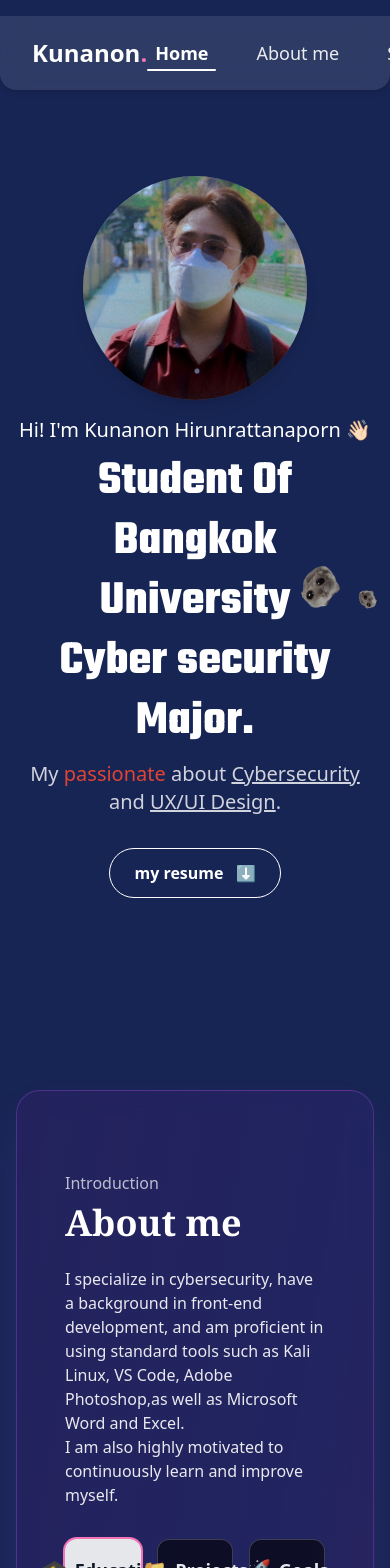
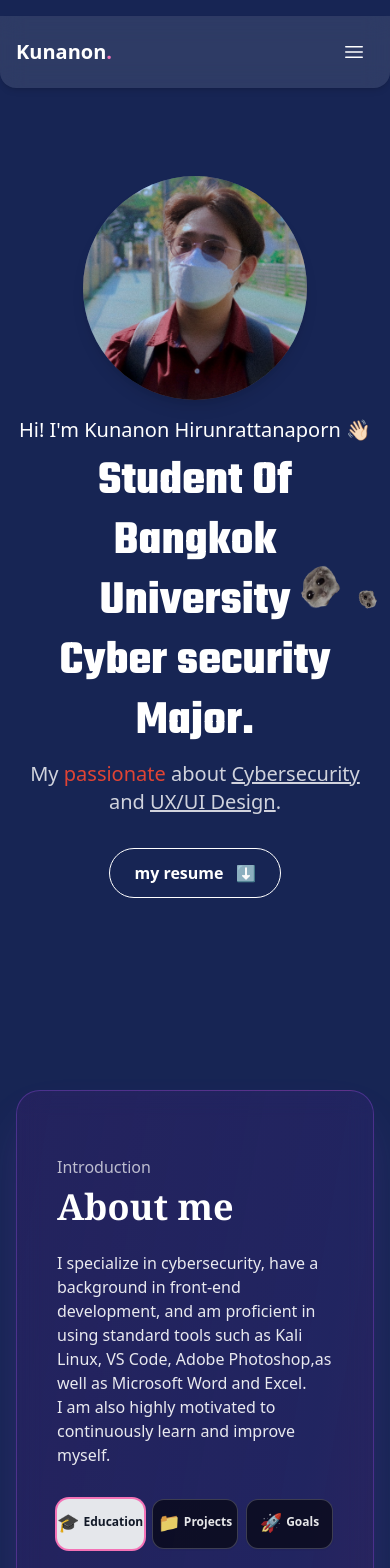
Before and after one commit to KaNoMPoND/KaNoMPoND.github.io, a React (Vite) app: page / in a window 390 px wide. Shown: the top 1568 px of the page. Built offline with nearby package versions, Linux system fonts and the light colour scheme.

Commit message:
Responsive edit

```diff
--- a/src/AboutMe.tsx
+++ b/src/AboutMe.tsx
@@ -44,8 +44,8 @@ const AboutMe = () => {
   const [hoveredGoal, setHoveredGoal] = useState<number | null>(null);
 
   return (
-    <div className="min-h-[60vh] flex flex-col items-center justify-center px-4 py-12 text-white">
-      <div className="max-w-4xl w-full flex flex-col md:flex-row items-stretch gap-16">
+    <div className="min-h-[60vh] flex flex-col items-center justify-center px-2 sm:px-4 py-8 sm:py-12 text-white">
+      <div className="max-w-4xl w-full flex flex-col md:flex-row items-stretch gap-8 md:gap-16">
         {/* Left: Content */}
         <div className="flex-1 flex flex-col justify-center items-start h-full min-h-[32rem]">
           <div className="mb-2 text-white/70">Introduction</div>
@@ -55,9 +55,9 @@ const AboutMe = () => {
           and am proficient in using standard tools such as Kali Linux, VS Code, Adobe Photoshop,as well as Microsoft Word and Excel.
           <br />I am also highly motivated to continuously learn and improve myself.
           </p>
-          <div className="grid grid-cols-3 gap-4 mb-8 w-full">
+          <div className="grid grid-cols-3 gap-2 sm:gap-4 mb-8 w-full">
             <button
-              className={`flex flex-col items-center w-full p-4 font-semibold text-lg rounded-xl border shadow-sm transition-all duration-200 focus:outline-none
+              className={`flex flex-col items-center w-full p-2 sm:p-4 font-semibold text-sm sm:text-lg rounded-xl border shadow-sm transition-all duration-200 focus:outline-none
                 ${activeTab === 'education'
                   ? 'bg-gray-200 text-gray-900 ring-2 ring-pink-400 border-transparent'
                   : 'bg-black/60 text-white/90 border-white/20 hover:bg-gray-700 hover:text-pink-300 hover:scale-105'}
@@ -65,13 +65,13 @@ const AboutMe = () => {
               style={{ cursor: 'pointer' }}
               onClick={() => setActiveTab('education')}
             >
-              <div className="flex items-center gap-2 mb-2">
-                <span className="text-xl">🎓</span>
-                <span>Education</span>
+              <div className="flex items-center gap-1 sm:gap-2 mb-1 sm:mb-2">
+                <span className="text-lg sm:text-xl">🎓</span>
+                <span className="text-xs sm:text-base">Education</span>
               </div>
             </button>
             <button
-              className={`flex flex-col items-center w-full p-4 font-semibold text-lg rounded-xl border shadow-sm transition-all duration-200 focus:outline-none
+              className={`flex flex-col items-center w-full p-2 sm:p-4 font-semibold text-sm sm:text-lg rounded-xl border shadow-sm transition-all duration-200 focus:outline-none
                 ${activeTab === 'project'
                   ? 'bg-gray-200 text-gray-900 ring-2 ring-pink-400 border-transparent'
                   : 'bg-black/60 text-white/90 border-white/20 hover:bg-gray-700 hover:text-pink-300 hover:scale-105'}
@@ -79,13 +79,13 @@ const AboutMe = () => {
               style={{ cursor: 'pointer' }}
               onClick={() => setActiveTab('project')}
             >
-              <div className="flex items-center gap-2 mb-2">
-                <span className="text-xl">📁</span>
-                <span>Projects</span>
+              <div className="flex items-center gap-1 sm:gap-2 mb-1 sm:mb-2">
+                <span className="text-lg sm:text-xl">📁</span>
+                <span className="text-xs sm:text-base">Projects</span>
               </div>
             </button>
             <button
-              className={`flex flex-col items-center w-full p-4 font-semibold text-lg rounded-xl border shadow-sm transition-all duration-200 focus:outline-none
+              className={`flex flex-col items-center w-full p-2 sm:p-4 font-semibold text-sm sm:text-lg rounded-xl border shadow-sm transition-all duration-200 focus:outline-none
                 ${activeTab === 'goals'
                   ? 'bg-gray-200 text-gray-900 ring-2 ring-pink-400 border-transparent'
                   : 'bg-black/60 text-white/90 border-white/20 hover:bg-gray-700 hover:text-pink-300 hover:scale-105'}
@@ -93,9 +93,9 @@ const AboutMe = () => {
               style={{ cursor: 'pointer' }}
               onClick={() => setActiveTab('goals')}
             >
-              <div className="flex items-center gap-2 mb-2">
-                <span className="text-xl">🚀</span>
-                <span>Goals</span>
+              <div className="flex items-center gap-1 sm:gap-2 mb-1 sm:mb-2">
+                <span className="text-lg sm:text-xl">🚀</span>
+                <span className="text-xs sm:text-base">Goals</span>
               </div>
             </button>
           </div>
@@ -139,13 +139,13 @@ const AboutMe = () => {
                   {goalsData.map((goal, idx) => (
                     <div
                       key={idx}
-                      className={`p-6 rounded-lg transition-all duration-300 ${goal.bgColor} ${hoveredGoal === idx ? 'scale-105 shadow-lg' : ''}`}
+                      className={`p-4 sm:p-6 rounded-lg transition-all duration-300 ${goal.bgColor} ${hoveredGoal === idx ? 'scale-105 shadow-lg' : ''}`}
                       onMouseEnter={() => setHoveredGoal(idx)}
                       onMouseLeave={() => setHoveredGoal(null)}
                     >
-                      <div className="flex items-start gap-4">
-                        <span className="text-2xl">{goal.icon}</span>
-                        <p className="text-white text-base md:text-lg">{goal.text}</p>
+                      <div className="flex items-start gap-3 sm:gap-4">
+                        <span className="text-xl sm:text-2xl">{goal.icon}</span>
+                        <p className="text-white text-sm sm:text-base md:text-lg">{goal.text}</p>
                       </div>
                     </div>
                   ))}
--- a/src/App.tsx
+++ b/src/App.tsx
@@ -31,6 +31,7 @@ function App() {
 
   const [activeNav, setActiveNav] = React.useState('home');
   const [isScrolling, setIsScrolling] = React.useState(false);
+  const [mobileMenuOpen, setMobileMenuOpen] = React.useState(false);
 
   // Scroll spy (optional: highlight active menu ตาม section ที่ scroll ถึง)
   React.useEffect(() => {
@@ -72,6 +73,7 @@ function App() {
   const scrollToSectionWithoutSpy = (ref: React.RefObject<HTMLDivElement>, navKey: string) => {
     setIsScrolling(true);
     setActiveNav(navKey);
+    setMobileMenuOpen(false);
 
     if (ref.current) {
       let offsetTop;
@@ -93,6 +95,7 @@ function App() {
   const scrollToContact = () => {
     setIsScrolling(true);
     setActiveNav('contact');
+    setMobileMenuOpen(false);
     const contactSection = document.getElementById('contact');
     if (contactSection) {
       const offsetTop = contactSection.offsetTop - 120;
@@ -106,6 +109,7 @@ function App() {
   const scrollToHome = () => {
     setIsScrolling(true);
     setActiveNav('home');
+    setMobileMenuOpen(false);
     window.scrollTo({ top: 0, behavior: 'smooth' });
 
     setTimeout(() => {
@@ -176,11 +180,23 @@ function App() {
       </div>
 
       {/* Navbar */}
-      <nav className="w-full flex justify-between items-center px-8 py-4 bg-white/10 backdrop-blur-md rounded-b-2xl shadow-md mt-4 mx-auto max-w-6xl fixed z-50 left-1/2 -translate-x-1/2">
-        <div className="flex items-center text-2xl font-bold text-white whitespace-nowrap">
+      <nav className="w-full flex justify-between items-center px-4 sm:px-8 py-4 bg-white/10 backdrop-blur-md rounded-b-2xl shadow-md mt-4 mx-auto max-w-6xl fixed z-50 left-1/2 -translate-x-1/2">
+        <div className="flex items-center text-xl sm:text-2xl font-bold text-white whitespace-nowrap">
           Kunanon<span className="text-pink-400">.</span>
         </div>
-        <ul className="flex gap-8 text-lg text-white/90 items-center whitespace-nowrap">
+
+        {/* Mobile Menu Button */}
+        <button
+          className="md:hidden text-white p-2"
+          onClick={() => setMobileMenuOpen(!mobileMenuOpen)}
+        >
+          <svg xmlns="http://www.w3.org/2000/svg" fill="none" viewBox="0 0 24 24" strokeWidth={1.5} stroke="currentColor" className="w-6 h-6">
+            <path strokeLinecap="round" strokeLinejoin="round" d={mobileMenuOpen ? "M6 18L18 6M6 6l12 12" : "M3.75 6.75h16.5M3.75 12h16.5M3.75 17.25h16.5"} />
+          </svg>
+        </button>
+
+        {/* Desktop Menu */}
+        <ul className="hidden md:flex gap-4 lg:gap-8 text-base lg:text-lg text-white/90 items-center whitespace-nowrap">
           <li
             className="relative cursor-pointer px-2 group"
             onClick={() => scrollToHome()}
@@ -224,10 +240,60 @@ function App() {
             <span className={`absolute left-0 right-0 -bottom-1 h-0.5 bg-white rounded transition-all duration-300 ${activeNav === 'certificate' ? 'w-full opacity-100' : 'w-0 opacity-0 group-hover:w-full group-hover:opacity-60'}`}></span>
           </li>
         </ul>
-        <button className="border border-white/40 rounded-full px-5 py-2 text-white flex items-center gap-2 hover:bg-white/10 transition whitespace-nowrap" onClick={() => scrollToContact()}>
+        <button className="hidden md:flex border border-white/40 rounded-full px-5 py-2 text-white items-center gap-2 hover:bg-white/10 transition whitespace-nowrap" onClick={() => scrollToContact()}>
           Contact <span className="ml-1">↗</span>
         </button>
       </nav>
+
+      {/* Mobile Menu */}
+      {mobileMenuOpen && (
+        <div className="fixed top-16 left-0 right-0 bg-blue-900/95 backdrop-blur-md z-40 p-4 rounded-b-2xl shadow-lg md:hidden">
+          <ul className="flex flex-col gap-4 text-white">
+            <li
+              className={`p-2 ${activeNav === 'home' ? 'bg-white/10 font-bold' : ''}`}
+              onClick={() => scrollToHome()}
+            >
+              Home
+            </li>
+            <li
+              className={`p-2 ${activeNav === 'about' ? 'bg-white/10 font-bold' : ''}`}
+              onClick={() => scrollToSectionWithoutSpy(aboutRef, 'about')}
+            >
+              About me
+            </li>
+            <li
+              className={`p-2 ${activeNav === 'skill' ? 'bg-white/10 font-bold' : ''}`}
+              onClick={() => scrollToSectionWithoutSpy(skillRef, 'skill')}
+            >
+              Skills
+            </li>
+            <li
+              className={`p-2 ${activeNav === 'myworks' ? 'bg-white/10 font-bold' : ''}`}
+              onClick={() => scrollToSectionWithoutSpy(myworksRef, 'myworks')}
+            >
+              My Works
+            </li>
+            <li
+              className={`p-2 ${activeNav === 'activities' ? 'bg-white/10 font-bold' : ''}`}
+              onClick={() => scrollToSectionWithoutSpy(activitiesRef, 'activities')}
+            >
+              Activities
+            </li>
+            <li
+              className={`p-2 ${activeNav === 'certificate' ? 'bg-white/10 font-bold' : ''}`}
+              onClick={() => scrollToSectionWithoutSpy(certificateRef, 'certificate')}
+            >
+              Certificate
+            </li>
+            <li
+              className={`p-2 mt-2 border border-white/40 rounded-full text-center ${activeNav === 'contact' ? 'bg-white/10 font-bold' : ''}`}
+              onClick={() => scrollToContact()}
+            >
+              Contact
+            </li>
+          </ul>
+        </div>
+      )}
 
       {/* Hero Section (Home) */}
       <div ref={homeRef} className="flex-1 flex flex-col items-center justify-center text-center px-4 pt-32 pb-16" id="home">
```
